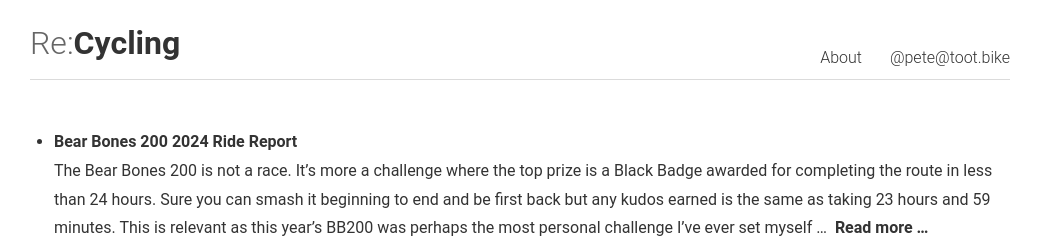
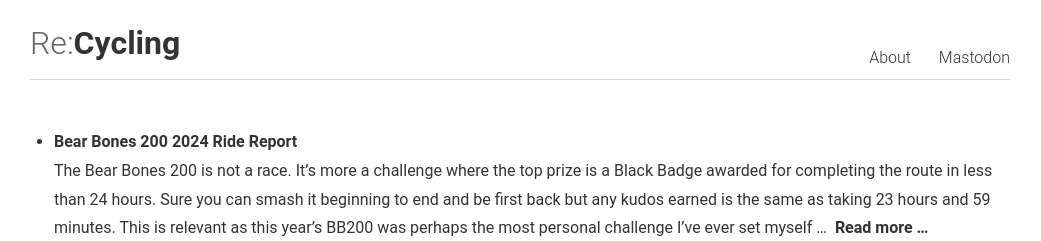
Before and after one commit to hypertelia/hypertelia.github.io, a Jekyll site: the page built from README.md, in a window 1280 px wide and 900 px high. Shown: the top 241 px of the window, without its empty margins (120-1161 px from the left). Built offline with Jekyll 4.4.1, drawn with Linux system fonts in a browser that asks for light colours; our own code applies the rules of GitHub Pages for plain Markdown files.

Commit message:
move to hypertelia for masto

```diff
--- a/_includes/link.html
+++ b/_includes/link.html
@@ -1 +1 @@
-<a rel="me" href="https://toot.bike/@pete">@pete@toot.bike</a>
+<a rel="me" href="https://masto.hypertelia.com/@pete">Mastodon</a>
```
